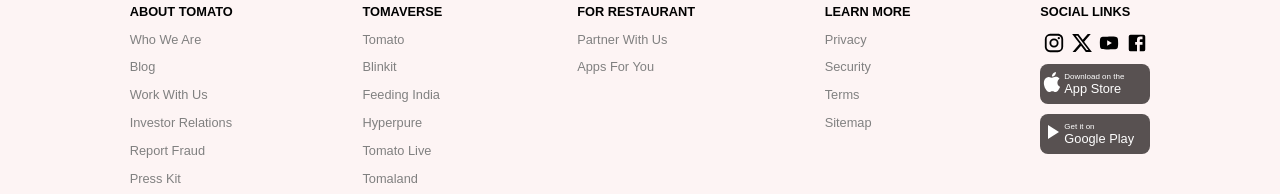
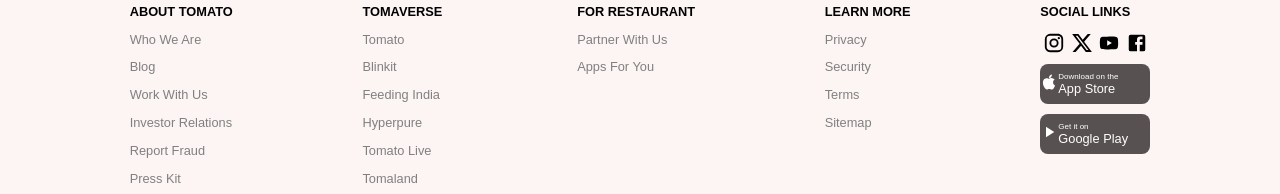
Before and after one commit to vickynot-10/Food-Order-, a React (Create React App) app in the folder Frontend/: page /delivery in a window 1280 px wide. Shown: the part 1231-1425 px from the top of the page. Built offline with nearby package versions, Linux system fonts and the light colour scheme; no server answers.

Commit message:
rm min-height on footer

```diff
--- a/Frontend/src/Components/Footer/footer.css
+++ b/Frontend/src/Components/Footer/footer.css
@@ -91,10 +91,6 @@
     margin-top: 10px;
 }
 
-#ios-icon-div span,
-#android-icon-div span {
-    font-size: clamp(8px, 1vw, 18px);
-}
 
 #ios-download-text,
 #android-download-text {
--- a/Frontend/src/Components/Footer/footer.jsx
+++ b/Frontend/src/Components/Footer/footer.jsx
@@ -112,7 +112,15 @@
                         <div id='ios-icon-div'>
                             <div id='ios-icon'>
 
-                                <AppleIcon  />
+                                <AppleIcon
+                                    sx={{
+                                        fontSize:{
+                                            xs:'8px',sm:'10px',md:'18px',lg:'18px'
+                                        }
+                                    }}
+
+
+                                />
 
                             </div>
                             <div id='ios-download-text' >
@@ -123,7 +131,13 @@
                         <div id='android-icon-div'>
                             <div>
 
-                                <PlayArrowIcon />
+                                <PlayArrowIcon
+                                sx={{
+                                    fontSize:{
+                                        xs:'8px',sm:'10px',md:'18px',lg:'18px'
+                                    }
+                                }}
+                                />
 
                             </div>
                             <div id='android-download-text' >
```
